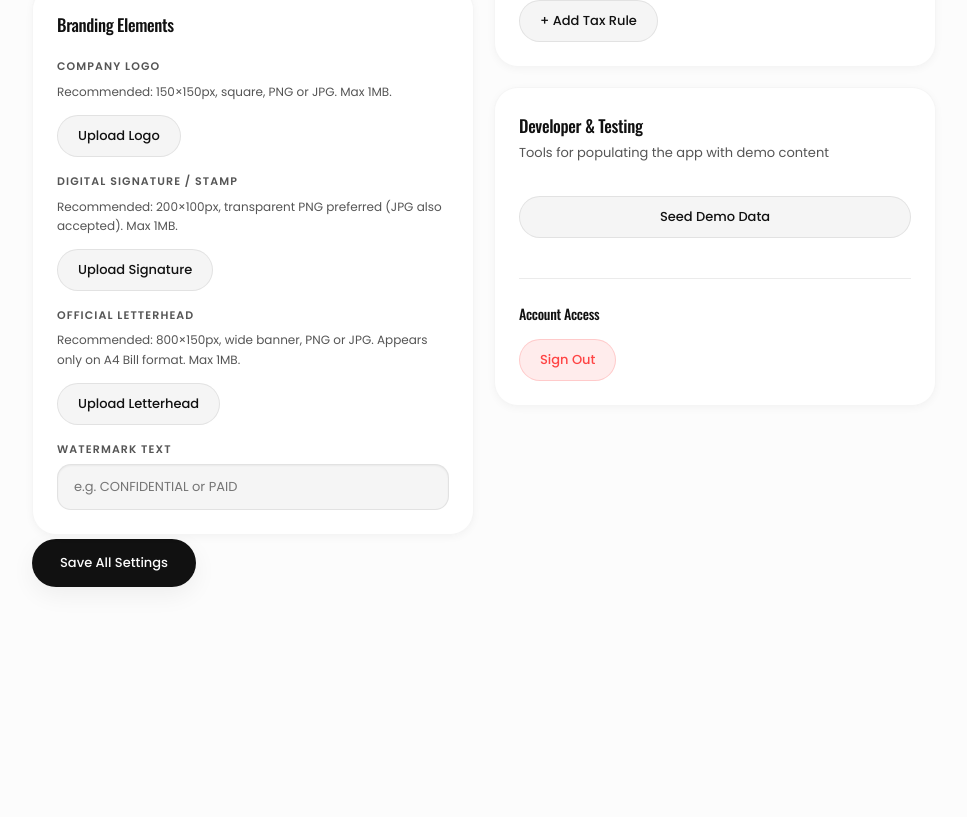
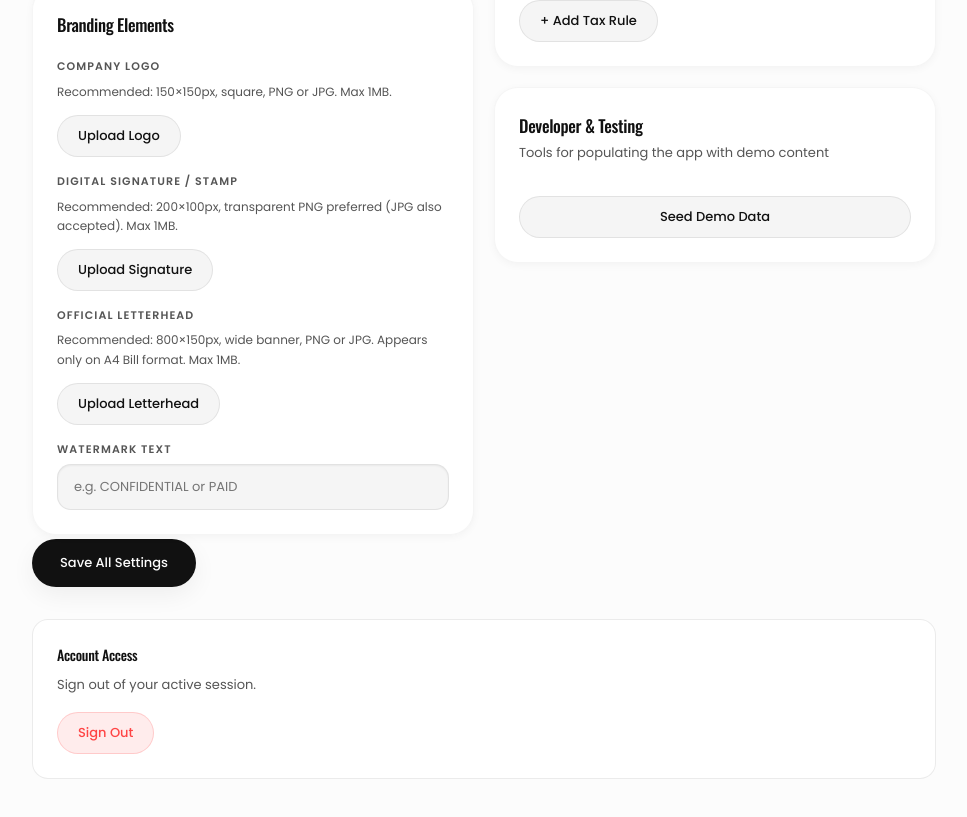
Before and after one commit to aka-ibaad/billing-app, a Next.js app: page /settings in a window 1280 px wide. Shown: the part 1337-2154 px from the top of the page, without its empty margins (312-1279 px from the left). Before the commit the page ends 2108 px from the top, so only its background shows below. Built offline with nearby package versions, Linux system fonts and the light colour scheme.

Commit message:
fix: move logout form outside of main settings form

```diff
--- a/src/app/settings/page.tsx
+++ b/src/app/settings/page.tsx
@@ -564,14 +564,7 @@ export default function SettingsPage() {
               </button>
             </div>
 
-            <div className={styles.formGroup} style={{ marginTop: '24px', paddingTop: '24px', borderTop: '1px solid var(--color-border)' }}>
-              <h3 className={styles.sectionTitle} style={{ fontSize: '14px', marginBottom: '8px' }}>Account Access</h3>
-              <form action={logout}>
-                <button type="submit" className={styles.dangerButton}>
-                  Sign Out
-                </button>
-              </form>
-            </div>
+
           </section>
 
       </div>
@@ -581,6 +574,16 @@ export default function SettingsPage() {
         </button>
       </div>
       </form>
+
+      <div style={{ marginTop: '32px', padding: '24px', background: 'var(--color-bg-secondary)', borderRadius: '16px', border: '1px solid var(--color-border)' }}>
+        <h3 className={styles.sectionTitle} style={{ fontSize: '14px', marginBottom: '8px' }}>Account Access</h3>
+        <p className={styles.sectionDesc}>Sign out of your active session.</p>
+        <form action={logout}>
+          <button type="submit" className={styles.dangerButton}>
+            Sign Out
+          </button>
+        </form>
+      </div>
     </div>
   );
 }
```
